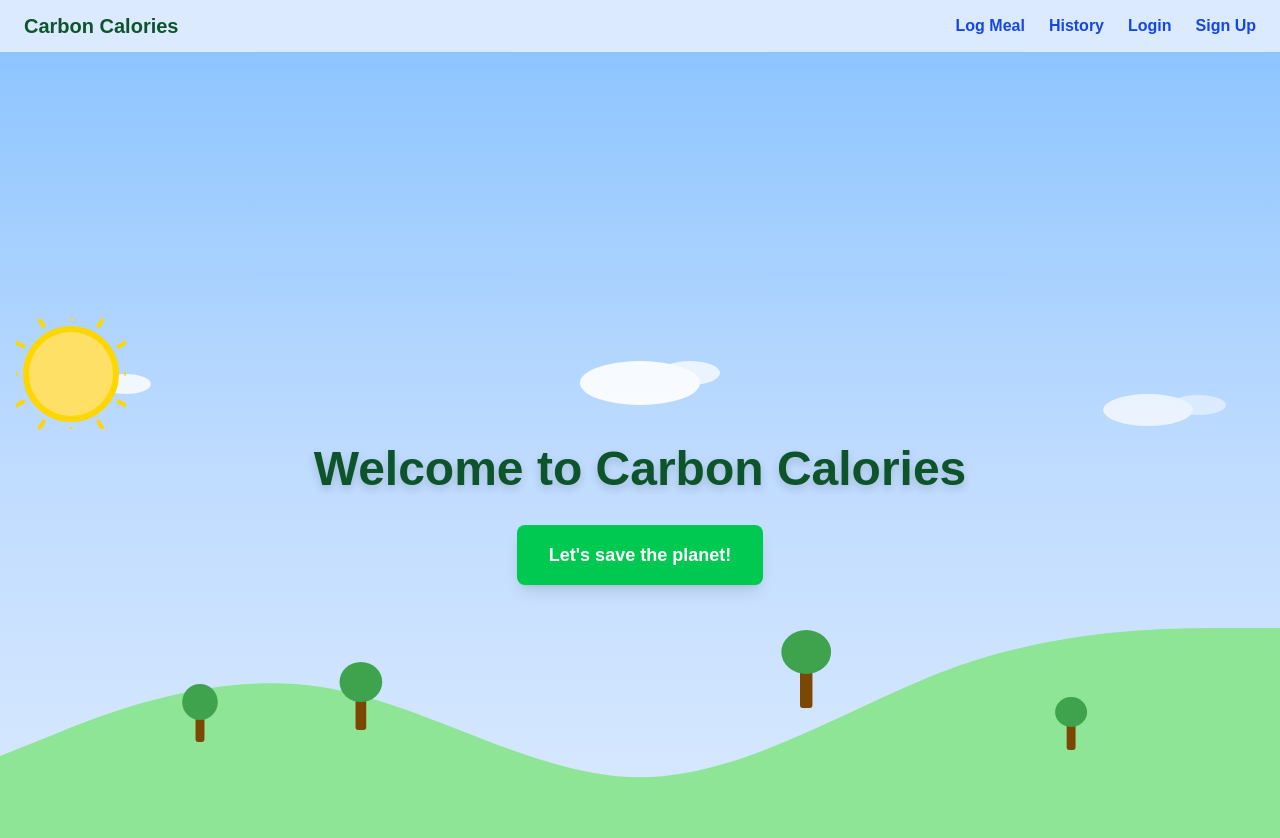
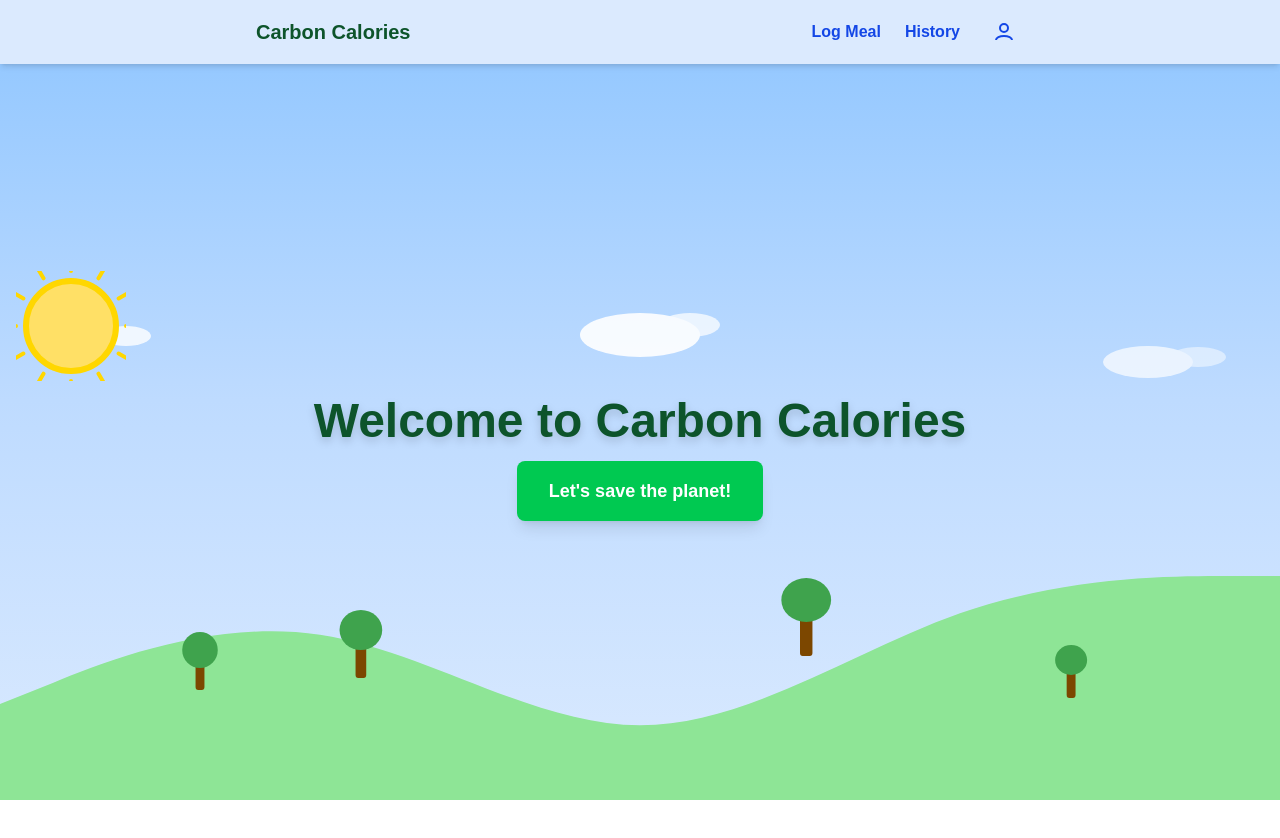
Before and after one commit to clarashong/carbon-calories, a Next.js app in the folder frontend/carbon-calories/: page / in a window 1280 px wide. Shown: the top 838 px of the page. After the commit the page ends 800 px from the top, so only its background shows below. Built offline with nearby package versions, Linux system fonts and the light colour scheme.

Commit message:
Combine login and sign-up into one acc button

```diff
--- a/frontend/carbon-calories/src/app/history/page.jsx
+++ b/frontend/carbon-calories/src/app/history/page.jsx
@@ -21,7 +21,7 @@ export default function Page() {
   }, [userId]);
 
   return (
-    <div className="min-h-screen w-full bg-gradient-to-br from-green-50 via-blue-50 to-white p-8 flex flex-col items-center">
+  <div className="min-h-screen w-full bg-gradient-to-br from-green-50 via-blue-50 to-white pt-16 md:pt-20 lg:pt-24 pb-8 px-8 flex flex-col items-center">
       <h1 className="text-3xl font-bold mb-8 text-center text-green-900 drop-shadow">Meal History</h1>
       <div className="w-full max-w-3xl overflow-x-auto">
         <table className="min-w-full bg-white border rounded shadow-lg">
--- a/frontend/carbon-calories/src/app/layout.js
+++ b/frontend/carbon-calories/src/app/layout.js
@@ -24,8 +24,10 @@ export default function RootLayout({ children }) {
       <body
         className={`${geistSans.variable} ${geistMono.variable} antialiased`}
       >
-        <Navbar />
-        {children}
+        <div className="flex flex-col min-h-screen">
+          <Navbar />
+          <main className="flex-1 flex flex-col">{children}</main>
+        </div>
       </body>
     </html>
   );
--- a/frontend/carbon-calories/src/app/page.jsx
+++ b/frontend/carbon-calories/src/app/page.jsx
@@ -7,7 +7,7 @@ export default function HomePage() {
   return (
     <main className="relative flex flex-col items-center justify-center min-h-screen w-full overflow-hidden bg-gradient-to-t from-blue-100 via-blue-200 to-blue-300">
       {/* Sun above the text */}
-      <div className="z-10 flex flex-col items-center mt-8 w-full">
+  <div className="z-10 flex flex-col items-center mt-2 w-full">
         <div className="w-full flex flex-row items-center justify-start relative">
           {/* Clouds spread across the sky */}
           {/* Left clouds */}
@@ -49,13 +49,13 @@ export default function HomePage() {
             <circle cx="55" cy="55" r="45" fill="#ffe066" stroke="#ffd700" strokeWidth="6" />
           </svg>
         </div>
-        <h1 className="text-4xl md:text-5xl font-bold mb-8 text-green-900 drop-shadow-lg z-10 text-center">
+  <h1 className="text-4xl md:text-5xl font-bold mb-4 text-green-900 drop-shadow-lg z-10 text-center">
           Welcome to Carbon Calories
         </h1>
       </div>
       {/* Button */}
       <button
-        className="z-10 px-8 py-4 text-lg font-semibold bg-green-500 hover:bg-green-600 text-white rounded-lg shadow-lg transition mb-8"
+        className="z-10 px-8 py-4 text-lg font-semibold bg-green-500 hover:bg-green-600 text-white rounded-lg shadow-lg transition mb-4"
         onClick={() => router.push("/logMeal")}
       >
         Let's save the planet!
--- a/frontend/carbon-calories/src/components/Navbar.jsx
+++ b/frontend/carbon-calories/src/components/Navbar.jsx
@@ -3,22 +3,26 @@ import Link from "next/link";
 
 export default function Navbar() {
   return (
-    <nav className="w-full bg-blue-100 shadow-md py-3 px-6 flex items-center justify-between">
-      <div className="font-bold text-xl text-green-900">Carbon Calories</div>
-      <ul className="flex gap-6">
+    <nav className="fixed top-0 left-0 w-full bg-blue-100 shadow-md py-3 px-4 md:px-16 lg:px-32 xl:px-64 flex items-center justify-between z-50">
+      <Link href="/" className="font-bold text-xl text-green-900 hover:text-green-700 transition">Carbon Calories</Link>
+      <div className="flex-1 flex justify-end">
+        <ul className="flex gap-6 max-w-xl w-full justify-end items-center">
           <li>
-          <Link href="/logMeal" className="text-blue-700 hover:text-blue-900 font-semibold">Log Meal</Link>
+            <Link href="/logMeal" className="text-blue-700 items-center hover:text-blue-900 font-semibold">Log Meal</Link>
           </li>
           <li>
-          <Link href="/history" className="text-blue-700 hover:text-blue-900 font-semibold">History</Link>
+            <Link href="/history" className="text-blue-700 items-center hover:text-blue-900 font-semibold">History</Link>
           </li>
           <li>
-          <Link href="/login" className="text-blue-700 hover:text-blue-900 font-semibold">Login</Link>
-        </li>
-        <li>
-          <Link href="/signUp" className="text-blue-700 hover:text-blue-900 font-semibold">Sign Up</Link>
+            <Link href="/login" className="flex items-center justify-center w-10 h-10 rounded-full hover:bg-blue-200 transition" aria-label="Account">
+              <svg xmlns="http://www.w3.org/2000/svg" fill="none" viewBox="0 0 24 24" strokeWidth={2} stroke="currentColor" className="w-6 h-6 text-blue-700">
+                <circle cx="12" cy="8" r="4" />
+                <path d="M4 20c0-2.21 3.58-4 8-4s8 1.79 8 4" />
+              </svg>
+            </Link>
           </li>
         </ul>
+      </div>
     </nav>
   );
 }
```
Lines whose indentation alone changed are shown as unchanged.
